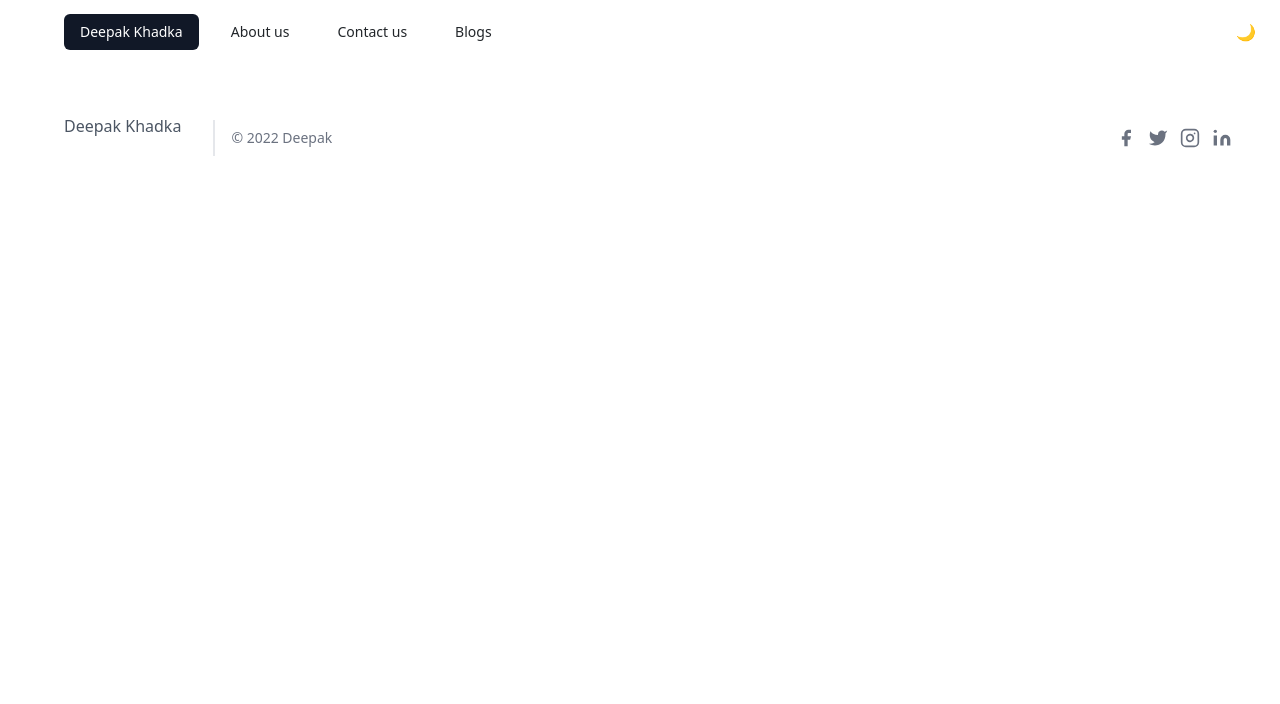
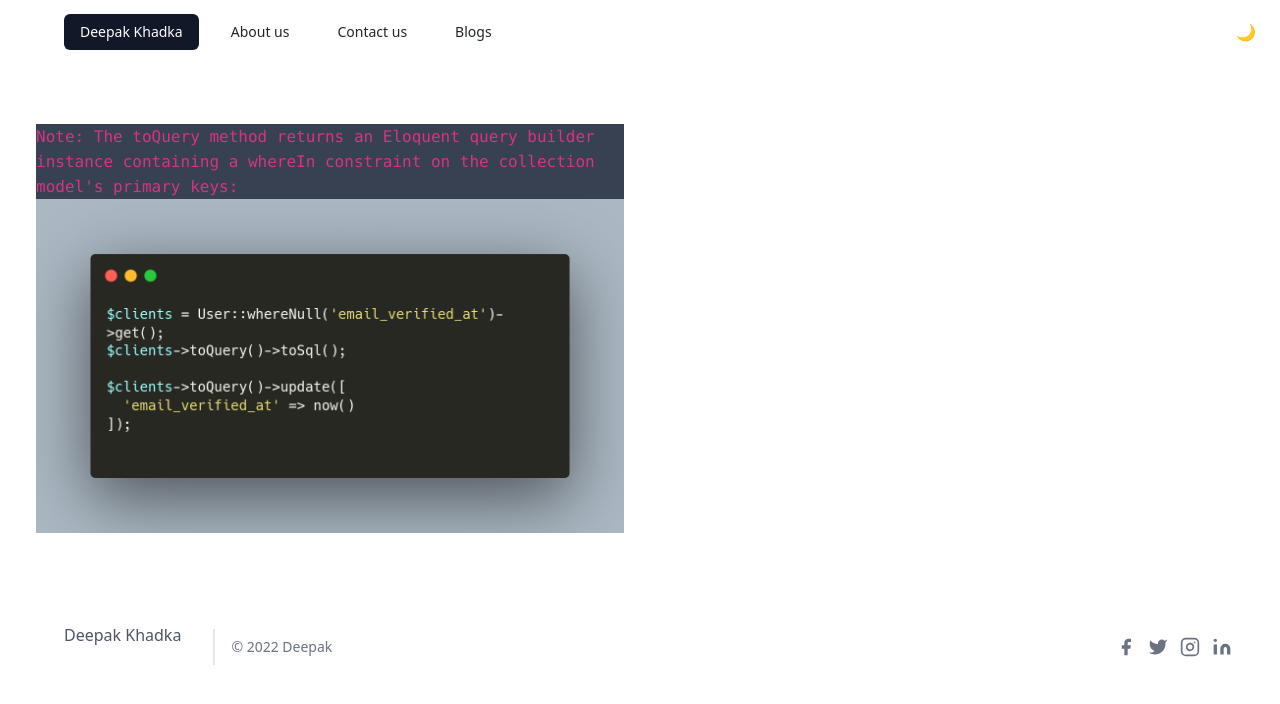
Before and after one commit to Deepak-khadka/deepak159-hosting-site, a React (Create React App) app: page /blogs/laravel-tips-and-ticks-part-1 in a window 1280 px wide. Shown: the top 704 px of the page. Built offline with nearby package versions, Linux system fonts and the light colour scheme; the HTML template or start-up script is replaced by a standard one.

Commit message:
chore: include blogs

```diff
--- a/src/App.js
+++ b/src/App.js
@@ -14,6 +14,7 @@ import DownloadCV from "./component/downloadcv";
 import Blogs from "./component/Blogs";
 import Footer from "./component/Footer";
 import CloudfareHosting from "./component/BlogList/Cloudfare-hosting";
+import LaravelTipsAndTricksPart1 from "./component/BlogList/LaravelTipsAndTricksPart1";
 
 function App() {
   return (
@@ -26,6 +27,7 @@ function App() {
           <Route path="about-us" element={<AboutUs />} />
           <Route path="download-cv" element={<DownloadCV />} />
           <Route path="/blogs/hosting-with-cloudfare-and-github" element={ <CloudfareHosting />} />
+          <Route path="/blogs/laravel-tips-and-ticks-part-1" element={<LaravelTipsAndTricksPart1 />} />
         </Routes>
 
         <Footer />
--- /dev/null
+++ b/src/component/BlogList/LaravelTipsAndTricksPart1.js
@@ -0,0 +1,29 @@
+import ToSql from "../../images/laravel-tips-and-trics/toSql.png";
+import Zoom from "react-medium-image-zoom";
+
+const LaravelTipsAndTricksPart1 = () => {
+  return (
+    <>
+      <section className="bg-white dark:bg-gray-900 container-fluid">
+        <div className="container px-6 py-10 mx-auto">
+
+        <div className="mt-8 xl:mt-5 lg:flex lg:items-center">
+                    <div className="w-full grid grid-cols-2 columns-3 gap-8">
+
+          <p className="text-gray-500 dark:text-gray-300 bg-gray-700">
+            <code>Note: The toQuery method returns an Eloquent query builder
+                instance containing a whereIn constraint on the collection model's primary keys:</code>
+            <Zoom>
+              <img src={ToSql} alt="Cloud Fare page"/>
+            </Zoom>
+          </p>
+
+          </div>
+          </div>
+        </div>
+      </section>
+    </>
+  );
+};
+
+export default LaravelTipsAndTricksPart1;
--- a/src/component/Blogs.js
+++ b/src/component/Blogs.js
@@ -52,13 +52,13 @@ function Blogs() {
         30 JUN 2022
       </p>
 
-       <Link to="/" >
+       <Link to="/blogs/laravel-tips-and-ticks-part-1" >
          <span className="inline-block max-w-xs mx-auto mb-3 text-2xl font-extrabold leading-7 transition-colors duration-200 hover:text-deep-purple-accent-400">
-             How to get github student pack and the benefits of it
+            Laravel Tips and Tricks part - 1
          </span>
        </Link>
       <span className="inline-flex items-center font-semibold transition-colors duration-200 text-deep-purple-accent-400 hover:text-deep-purple-800">
-      <Link to="/" >
+      <Link to="/blogs/laravel-tips-and-ticks-part-1" >
         Read more
         </Link>
         </span>
```
Also changed, not shown: src/images/laravel-tips-and-trics/toSql.png (added).
